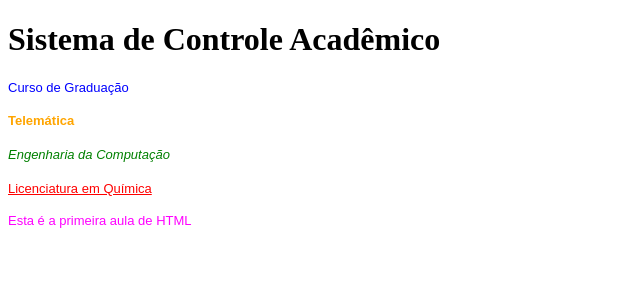
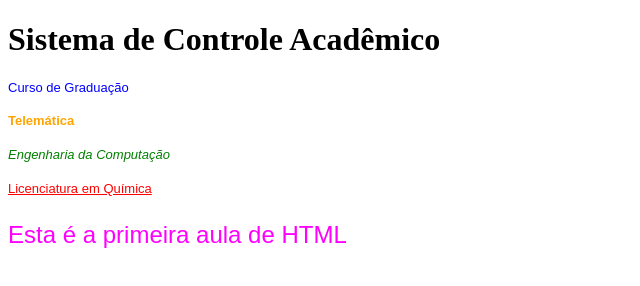
Before and after one commit to EliseuEGO/Aulas, a plain HTML site: page Interface_grafica/Atividade1/Exercicio.html in a window 1280 px wide. Shown: the whole page, without its empty margins (0-640 px from the left). Drawn offline with Linux system fonts and the light colour scheme.

Commit message:
corrigindo exercicio1

```diff
--- a/Interface_grafica/Atividade1/Exercicio.html
+++ b/Interface_grafica/Atividade1/Exercicio.html
@@ -13,7 +13,7 @@
        <font color ="orange" face="arial" size ="2"><p><b>Telemática</b></font></p>
        <font color ="green" face="arial" size ="2"></p><i>Engenharia da Computação</i></font></p>
        <font color ="red" face="arial" size ="2"></p><u>Licenciatura em Química</u></font></p>
-       <font color ="#ff00ff " face="arial" size ="2"><p>Esta é a primeira aula de HTML</p></font>
+       <font color ="#ff00ff " face="arial" size ="5"><p>Esta é a primeira aula de HTML</p></font>
 
     </header>
 </body>
```
